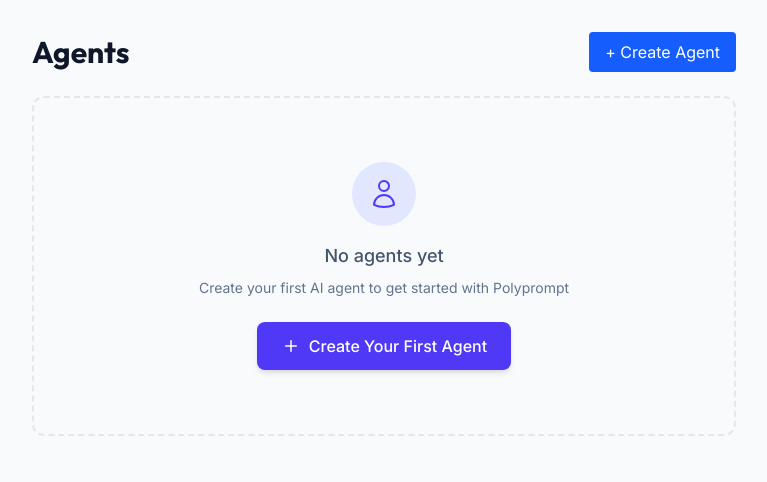
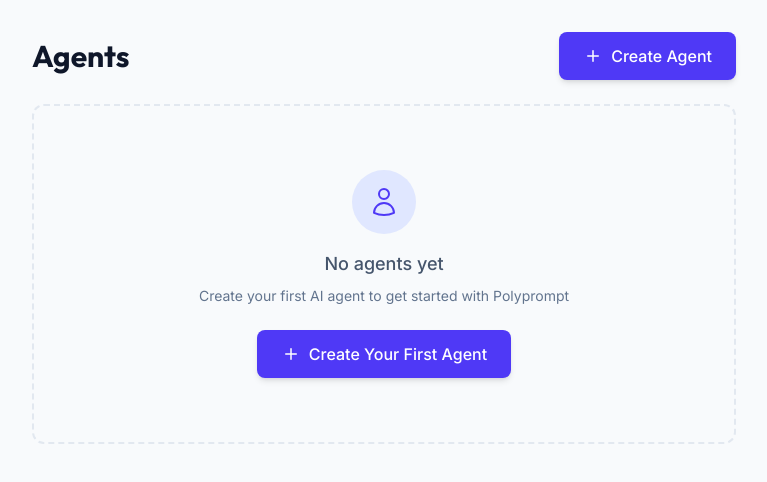
Before and after one commit to Macxim/Polyprompt, a Next.js app: page /agents in a window 1280 px wide. Shown: the top 482 px of the page, without its empty margins (256-1023 px from the left). Built offline with nearby package versions, Linux system fonts and the light colour scheme.

Commit message:
feat: enhance 'Create Agent' button with updated styling and an added icon.

```diff
--- a/app/agents/page.tsx
+++ b/app/agents/page.tsx
@@ -78,9 +78,12 @@ export default function AgentsPage() {
         <h1 className="text-3xl font-bold">Agents</h1>
         <button
           onClick={openCreateModal}
-          className="px-4 py-2 bg-blue-600 text-white rounded"
+          className="bg-indigo-600 hover:bg-indigo-700 text-white font-medium px-6 py-3 rounded-lg shadow-md hover:shadow-lg transition-all active:scale-95 flex items-center gap-2"
         >
-          + Create Agent
+          <svg xmlns="http://www.w3.org/2000/svg" viewBox="0 0 20 20" fill="currentColor" className="w-5 h-5">
+            <path d="M10.75 4.75a.75.75 0 0 0-1.5 0v4.5h-4.5a.75.75 0 0 0 0 1.5h4.5v4.5a.75.75 0 0 0 1.5 0v-4.5h4.5a.75.75 0 0 0 0-1.5h-4.5v-4.5Z" />
+          </svg>
+          Create Agent
         </button>
       </div>
 
```
